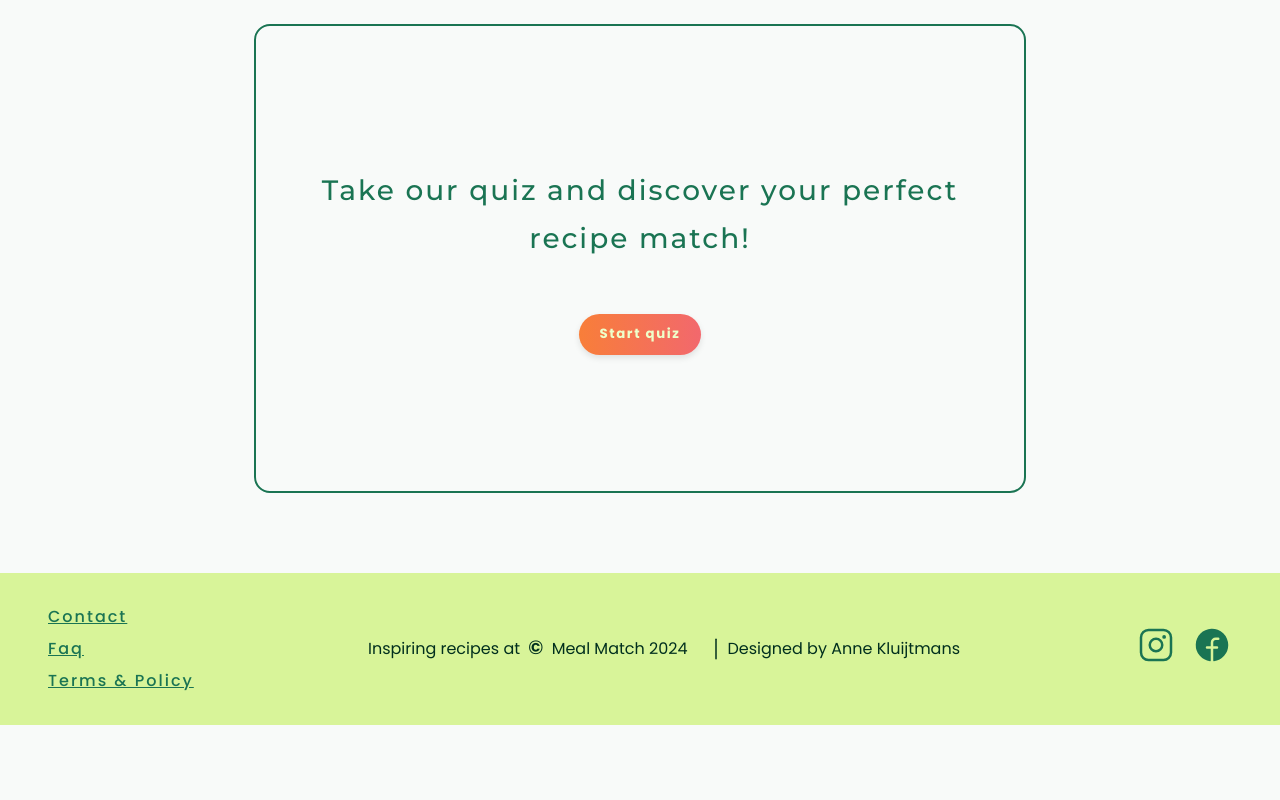
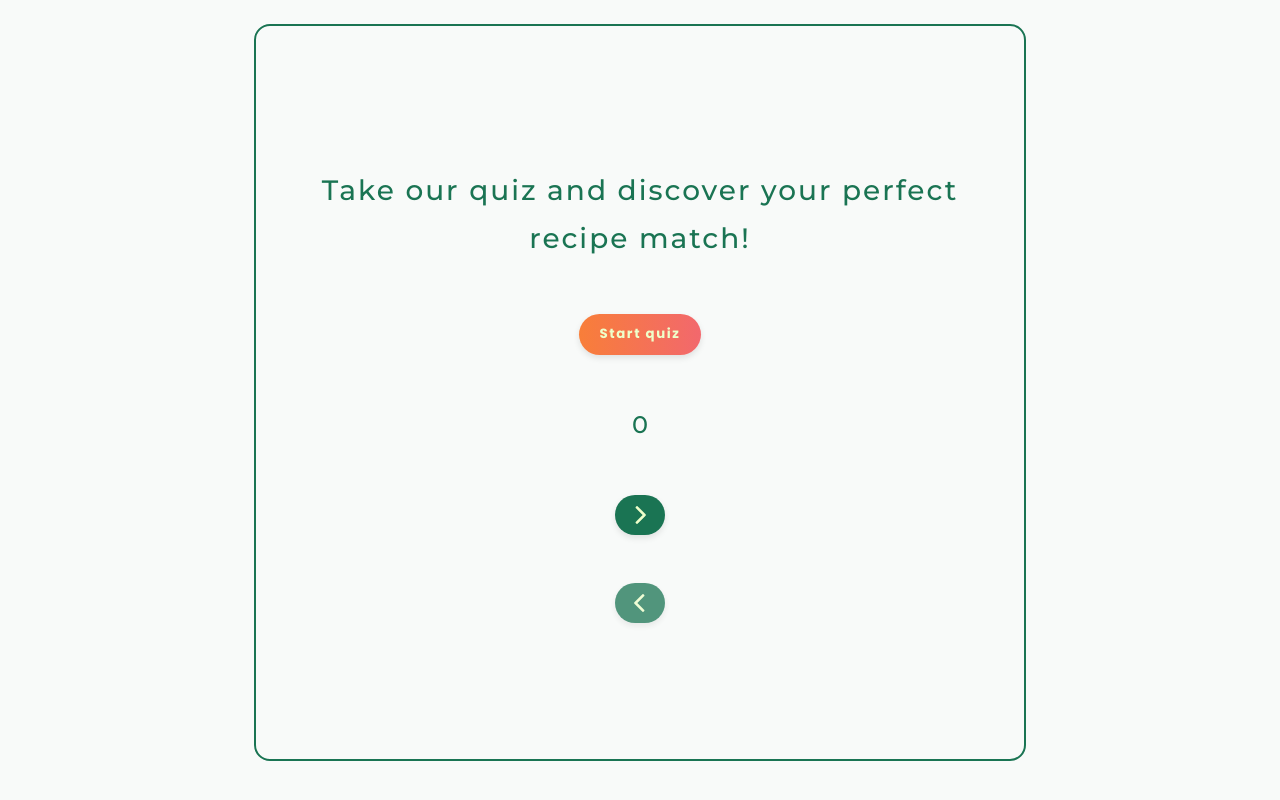
Before and after one commit to AnneKluytmans/novi-frontend-final-project-meal-match, a React (Vite) app: page /recipe-quiz in a window 1280 px wide. Shown: the part 490-1290 px from the top of the page. Before the commit the page ends 1215 px from the top, so only its background shows below. Built offline with nearby package versions, Linux system fonts and the light colour scheme; no server answers.

Commit message:
Created Next and Previous Button components

```diff
--- a/src/components/buttons/button/Button.css
+++ b/src/components/buttons/button/Button.css
@@ -15,6 +15,7 @@
 .btn:hover {
     box-shadow: 0 8px 12px rgba(0, 0, 0, 0.2); /* A bit stronger shadow on hover */
 }
+
 
 .btn__default {
     background: var(--secondary-orange);
@@ -37,8 +38,8 @@
     background: linear-gradient(90deg, var(--secondary-orange) 0%, var(--secondary-pink) 100%);
 }
 
+
 .btn__transparent {
-    background-color: var(--light);
     color: var(--primary-dark);
     font-size: 0.8rem;
     border: 1px solid var(--primary-dark);
@@ -47,3 +48,27 @@
     align-items: center;
     gap: 1rem;
 }
+
+
+.btn__next-prev {
+    background: var(--primary-dark);
+    border-radius: 5rem;
+    padding: 0.5rem 0.8rem;
+
+    display: flex;
+    align-items: center;
+
+    transition: transform 0.2s ease-in-out;
+}
+
+.btn__next-prev:hover {
+    transform: scale(1.05);
+}
+
+.btn__next-prev:disabled {
+    opacity: 0.75;
+}
+
+.btn__next-prev:disabled:hover {
+    transform: scale(1);
+}
--- /dev/null
+++ b/src/components/buttons/nextButton/NextButton.jsx
@@ -0,0 +1,16 @@
+import { CaretRight } from '@phosphor-icons/react';
+import Button from '../button/Button.jsx';
+
+function NextButton( { count, setCount, maxCount } ) {
+    return (
+        <Button
+            disabled={ count === maxCount }
+            onClick={ () => {setCount(count + 1)} }
+            className="btn btn__next-prev"
+        >
+            <CaretRight size={24} weight="bold" stroke="#EEFFCA" strokeWidth={6}/>
+        </Button>
+    );
+}
+
+export default NextButton;
--- /dev/null
+++ b/src/components/buttons/previousButton/PreviousButton.jsx
@@ -0,0 +1,16 @@
+import { CaretLeft } from '@phosphor-icons/react';
+import Button from '../button/Button.jsx';
+
+function PreviousButton( { count, setCount, minCount } ) {
+    return (
+        <Button
+            disabled={ count === minCount }
+            onClick={ () => {setCount(count - 1)} }
+            className="btn btn__next-prev"
+        >
+            <CaretLeft size={24} weight="bold" stroke="#EEFFCA" strokeWidth={6}/>
+        </Button>
+    );
+}
+
+export default PreviousButton;
--- a/src/components/quizQuestion/QuizQuestion.jsx
+++ b/src/components/misc/quizQuestion/QuizQuestion.jsx
@@ -1,4 +1,4 @@
-import QuizAnswerCard from '../cards/quizAnswerCard/QuizAnswerCard.jsx';
+import QuizAnswerCard from '../../cards/quizAnswerCard/QuizAnswerCard.jsx';
 import './QuizQuestion.css';
 
 function QuizQuestion({ question, options, onSelect, selectedAnswer } ) {
--- a/src/pages/recipeQuizPage/RecipeQuiz.jsx
+++ b/src/pages/recipeQuizPage/RecipeQuiz.jsx
@@ -4,10 +4,13 @@ import Header from '../../components/header/Header.jsx';
 import SectionDivider from '../../components/misc/sectionDivider/SectionDivider.jsx';
 import Button from '../../components/buttons/button/Button.jsx';
 import './RecipeQuiz.css';
+import NextButton from "../../components/buttons/nextButton/NextButton.jsx";
+import PreviousButton from "../../components/buttons/previousButton/PreviousButton.jsx";
 
 
 function RecipeQuiz() {
     const [quizStarted, toggleQuizStarted] = useState(false);
+    const [count, setCount] = useState(0);
 
     return (
       <>
@@ -28,9 +31,12 @@ function RecipeQuiz() {
                         >
                             Start quiz
                         </Button>
+                        <h3>{count}</h3>
+                        <NextButton count={count} setCount={setCount} maxCount={6}/>
+                        <PreviousButton count={count} setCount={setCount} minCount={0}/>
                     </div> :
                       <div className="recipe-quiz__end-screen">
-                          <h2 className="default-text-restrictor">You've completed the quiz. Your perfect recipe match is just a click away.</h2>
+                          <h2 className="default-text-restrictor">You&apos;ve completed the quiz. Your perfect recipe match is just a click away.</h2>
                           <Button
                               className="btn btn__default"
                               onClick={() => toggleQuizStarted(false)}
```
Also changed, not shown: src/components/misc/quizQuestion/QuizQuestion.css (renamed from src/components/quizQuestion/QuizQuestion.css).
